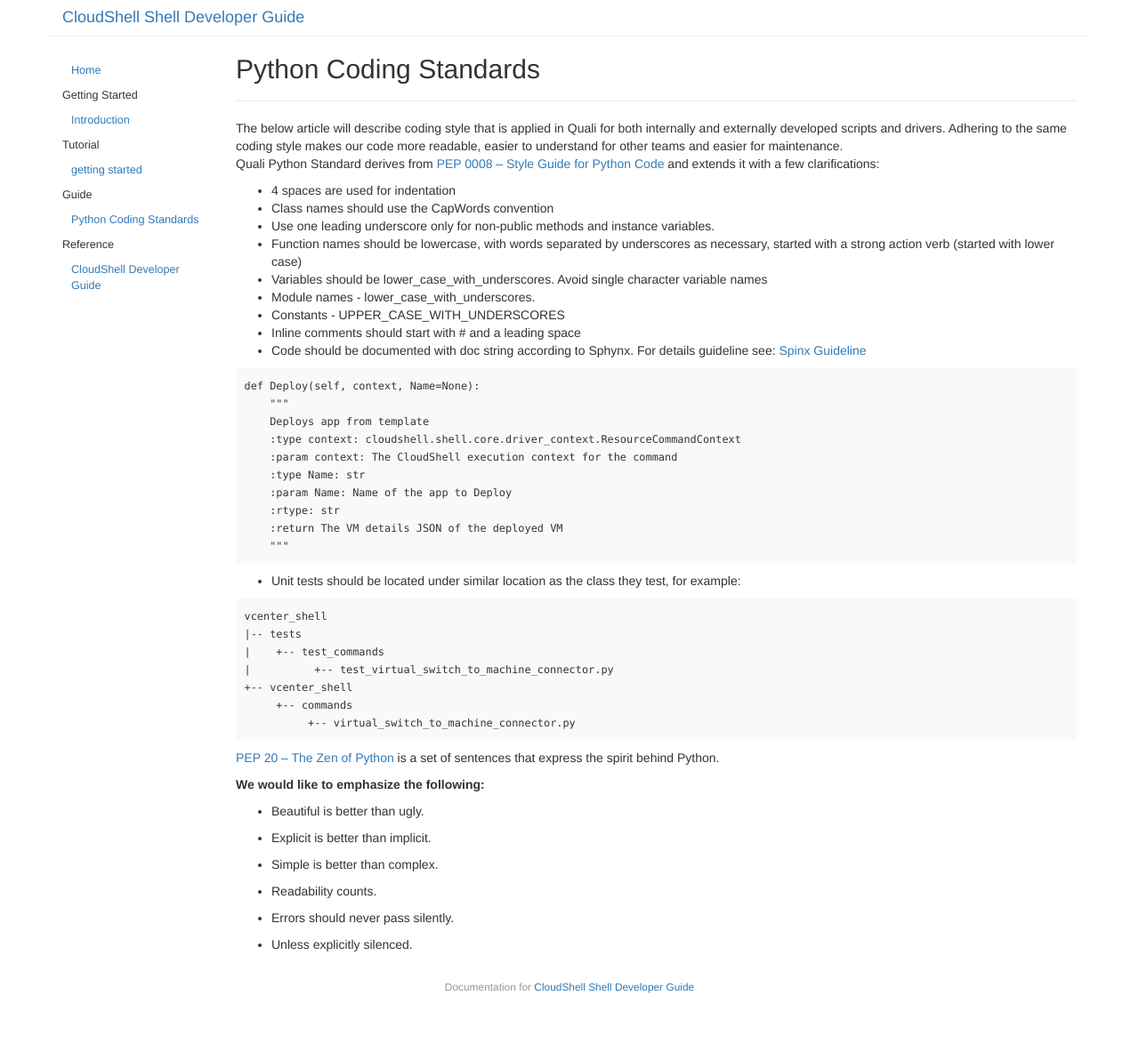
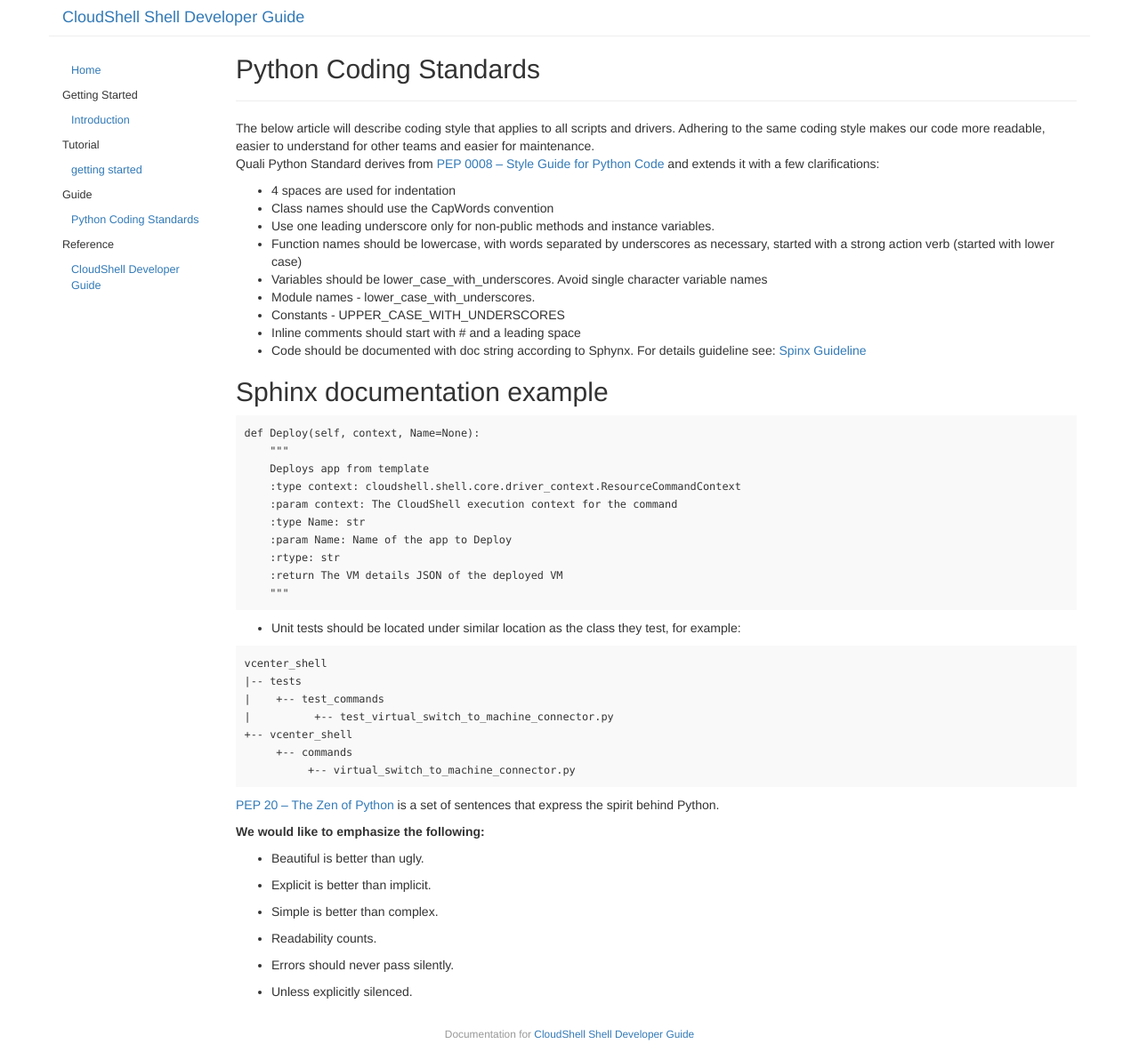
Before and after one commit to QualiSystems/devguide_source, a Jekyll site: the page built from _posts/2016-05-15-python-coding-standards.md, in a window 1280 px wide. Shown: the whole page at 89% size. Built offline with Jekyll 4.4.1, drawn with Linux system fonts in a browser that asks for light colours; before the commit the page ends 1139 px from its top, so only the background shows below that.

Commit message:
coding style was improved

````diff
--- a/_posts/2016-05-15-python-coding-standards.md
+++ b/_posts/2016-05-15-python-coding-standards.md
@@ -4,8 +4,7 @@
 category: pla
 ---
 
-The below article will describe coding style that is applied in Quali for both internally and
-externally developed scripts and drivers. Adhering to the same coding style makes our code more readable,
+The below article will describe coding style that applies to all scripts and drivers. Adhering to the same coding style makes our code more readable,
 easier to understand for other teams and easier for maintenance.
 Quali Python Standard derives from [PEP 0008 -- Style Guide for Python Code](https://www.python.org/dev/peps/pep-0008/) and extends it with a few clarifications:
 
@@ -20,6 +19,8 @@
 - Inline comments should start with # and a leading space
 - Code should be documented with doc string according to Sphynx.
     For details guideline see: [Spinx Guideline](http://www.sphinx-doc.org/en/stable/domains.html#the-python-domain)
+
+## Sphinx documentation example
 
 ```Python
 def Deploy(self, context, Name=None):
````
